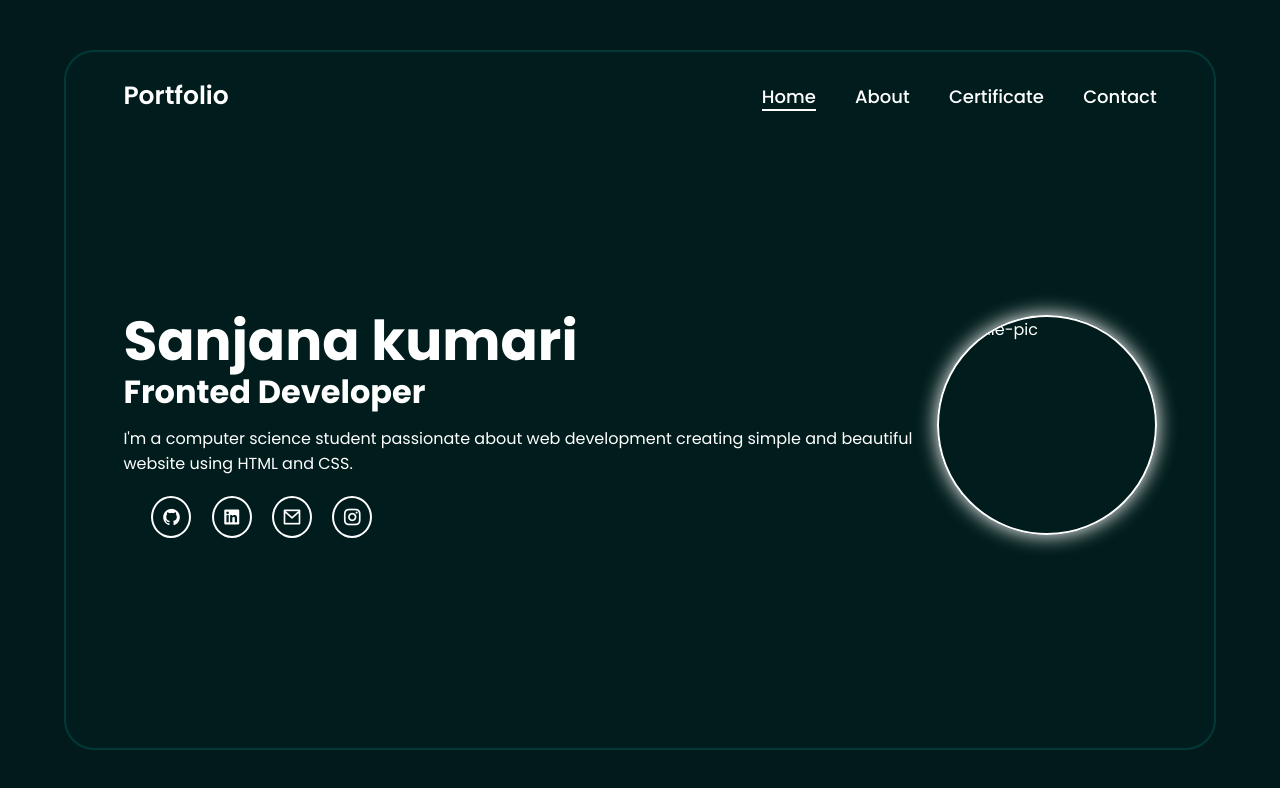
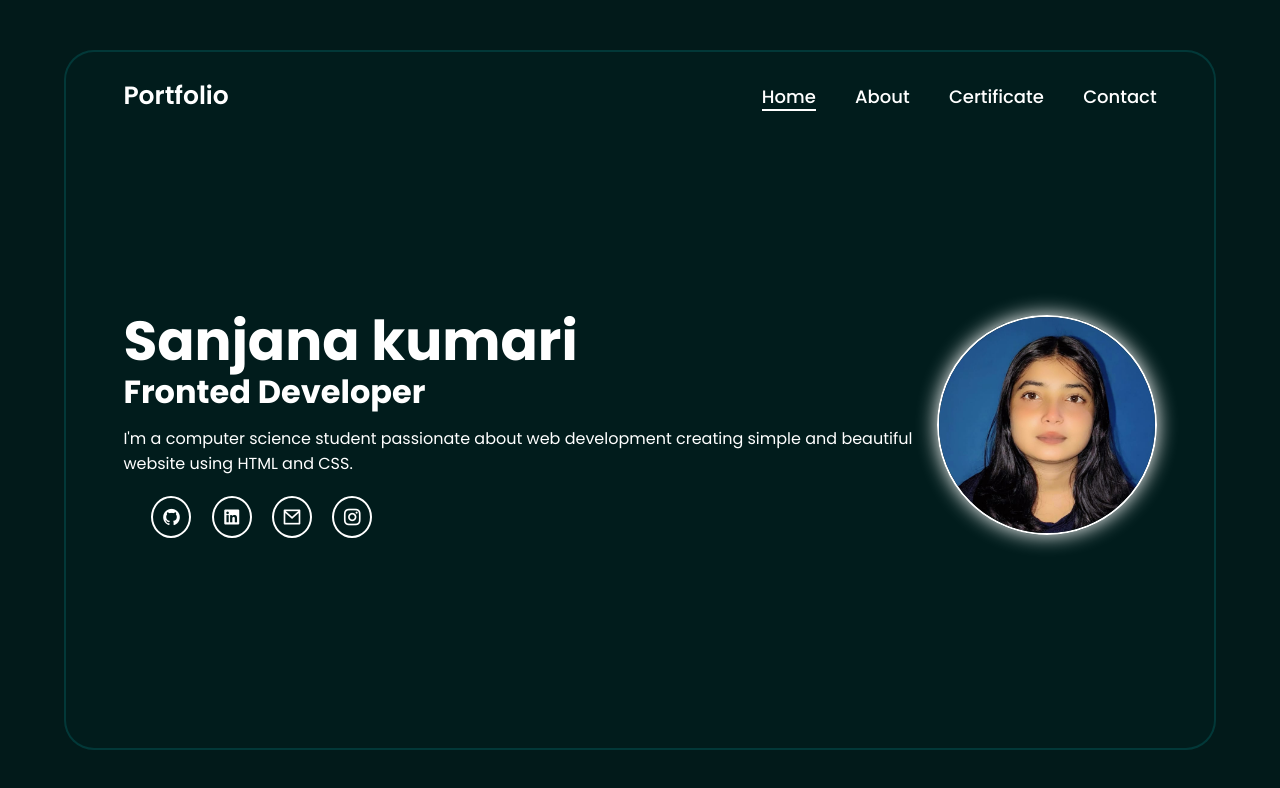
Before and after one commit to sanjana941/portfolio-website, a plain HTML site: page index.html in a window 1280 px wide. Drawn offline with nearby package versions, Linux system fonts and the light colour scheme.

Commit message:
Update index.html

```diff
--- a/index.html
+++ b/index.html
@@ -34,7 +34,7 @@
         </div>
         <div class="home-img">
             <div class="img-box">
-                <img src="images/profile pic.jpg" alt="profile-pic">
+                <img src="images/profile-pic.jpg" alt="profile-pic">
             </div>
 
         </div>
```
